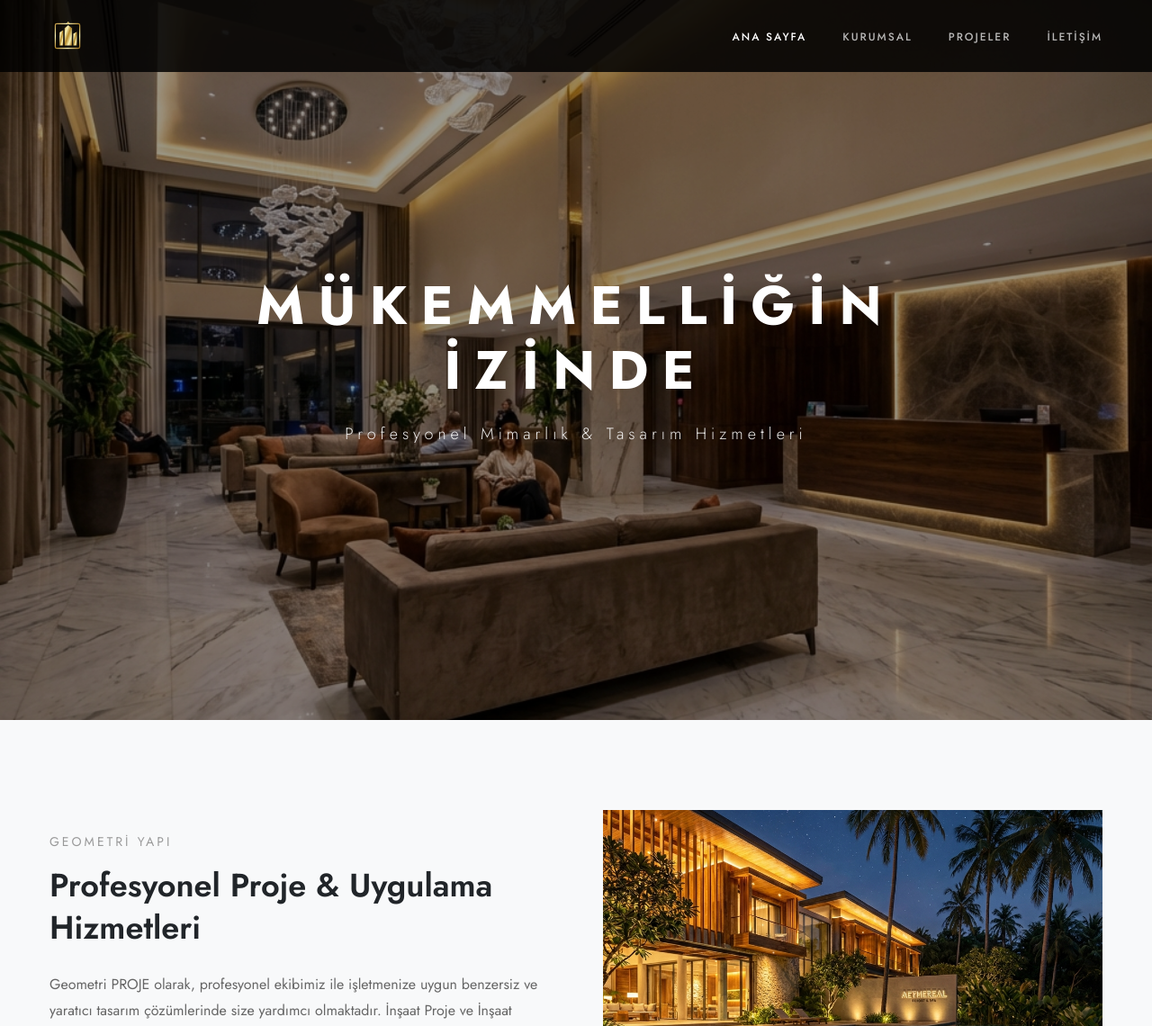
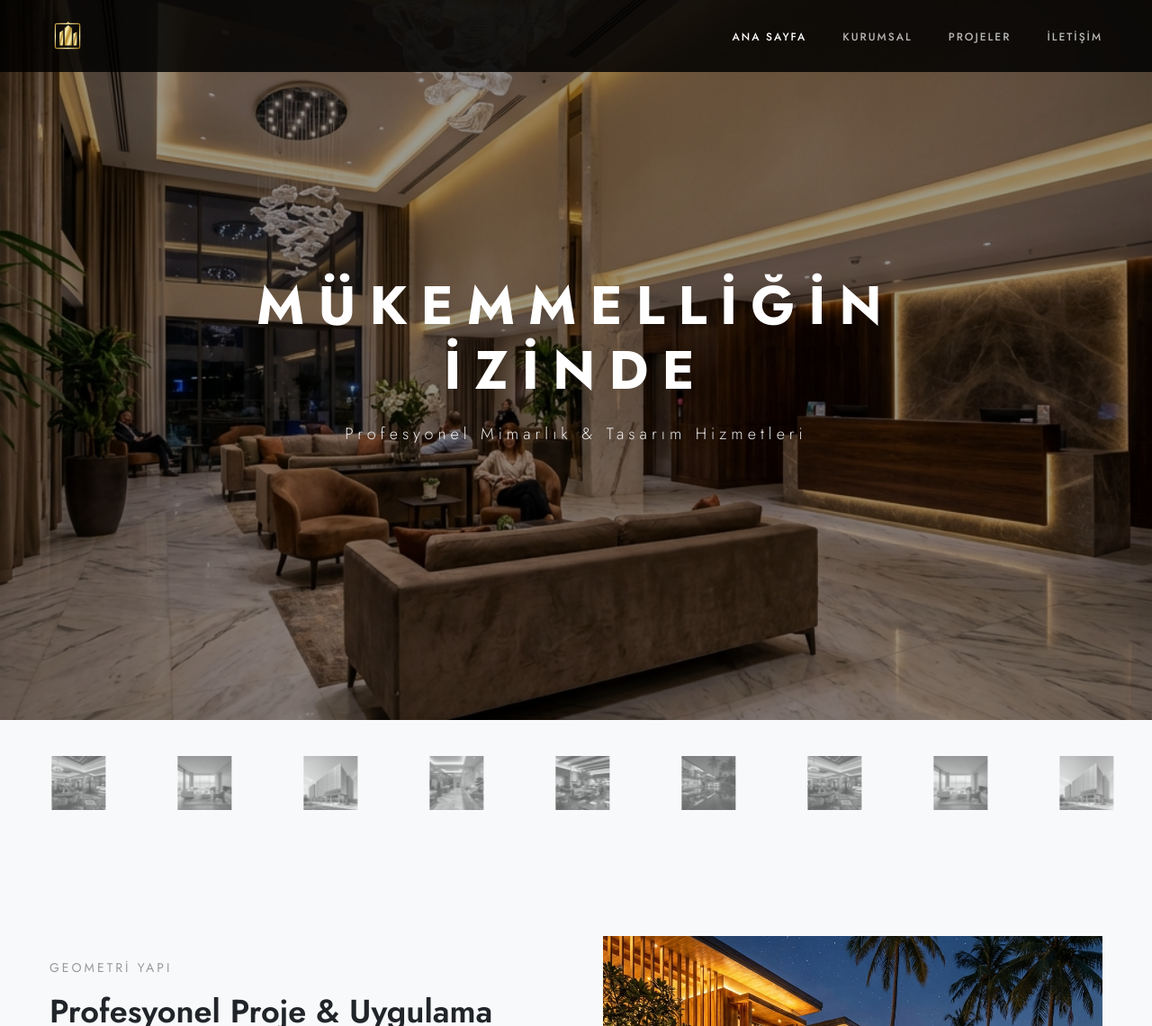
Before and after one commit to ArdaYldz8/GeometriYapi, a website: page index.html in a window 1280 px wide. Shown: the top 1140 px of the page at 90% size. Drawn offline with Linux system fonts and the light colour scheme; no server answers.

Commit message:
Add infinite logo loop animation between hero and about sections

```diff
--- /dev/null
+++ b/css/logo-loop.css
@@ -0,0 +1,89 @@
+/* ========================================
+   LOGO LOOP ANIMATION - Infinite Marquee
+   ======================================== */
+
+.logo-loop-section {
+    background: #f8f9fa;
+    padding: 40px 0;
+    overflow: hidden;
+}
+
+.logo-loop {
+    position: relative;
+    width: 100%;
+    overflow: hidden;
+    mask-image: linear-gradient(to right, transparent, black 5%, black 95%, transparent);
+    -webkit-mask-image: linear-gradient(to right, transparent, black 5%, black 95%, transparent);
+}
+
+.logo-loop__track {
+    display: flex;
+    animation: scroll-left 25s linear infinite;
+}
+
+.logo-loop__list {
+    display: flex;
+    align-items: center;
+    list-style: none;
+    margin: 0;
+    padding: 0;
+    flex-shrink: 0;
+}
+
+.logo-loop__item {
+    flex-shrink: 0;
+    padding: 0 40px;
+    display: flex;
+    align-items: center;
+    justify-content: center;
+    opacity: 0.6;
+    transition: all 0.3s ease;
+    filter: grayscale(100%);
+}
+
+.logo-loop__item:hover {
+    opacity: 1;
+    transform: scale(1.15);
+    filter: grayscale(0%);
+}
+
+.logo-loop__item img {
+    height: 60px;
+    width: auto;
+    display: block;
+    object-fit: contain;
+}
+
+@keyframes scroll-left {
+    from {
+        transform: translateX(0);
+    }
+
+    to {
+        transform: translateX(-25%);
+    }
+}
+
+/* Pause on hover */
+.logo-loop:hover .logo-loop__track {
+    animation-play-state: paused;
+}
+
+/* Responsive */
+@media (max-width: 768px) {
+    .logo-loop__item {
+        padding: 0 25px;
+    }
+
+    .logo-loop__item img {
+        height: 45px;
+    }
+
+    .logo-loop-section {
+        padding: 25px 0;
+    }
+
+    .logo-loop__track {
+        animation-duration: 18s;
+    }
+}
--- a/index.html
+++ b/index.html
@@ -7,6 +7,7 @@
     <meta name="description" content="Geometri YAPI - Profesyonel Mimarlık ve Tasarım Hizmetleri">
     <title>GEOMETRİ YAPI | Mimarlık & Tasarım</title>
     <link rel="stylesheet" href="css/style.css">
+    <link rel="stylesheet" href="css/logo-loop.css">
     <link rel="stylesheet" href="https://cdnjs.cloudflare.com/ajax/libs/font-awesome/6.4.0/css/all.min.css">
 </head>
 
@@ -38,6 +39,46 @@
             <div class="hero-content">
                 <h1>MÜKEMMELLİĞİN İZİNDE</h1>
                 <p>Profesyonel Mimarlık & Tasarım Hizmetleri</p>
+            </div>
+        </div>
+    </section>
+
+    <!-- ========== LOGO LOOP SECTION ========== -->
+    <section class="logo-loop-section">
+        <div class="logo-loop">
+            <div class="logo-loop__track">
+                <ul class="logo-loop__list">
+                    <li class="logo-loop__item"><img src="images/project1.jpg" alt="Partner"></li>
+                    <li class="logo-loop__item"><img src="images/project2.jpg" alt="Partner"></li>
+                    <li class="logo-loop__item"><img src="images/project3.jpg" alt="Partner"></li>
+                    <li class="logo-loop__item"><img src="images/project4.jpg" alt="Partner"></li>
+                    <li class="logo-loop__item"><img src="images/project5.jpg" alt="Partner"></li>
+                    <li class="logo-loop__item"><img src="images/project6.jpg" alt="Partner"></li>
+                </ul>
+                <ul class="logo-loop__list" aria-hidden="true">
+                    <li class="logo-loop__item"><img src="images/project1.jpg" alt="Partner"></li>
+                    <li class="logo-loop__item"><img src="images/project2.jpg" alt="Partner"></li>
+                    <li class="logo-loop__item"><img src="images/project3.jpg" alt="Partner"></li>
+                    <li class="logo-loop__item"><img src="images/project4.jpg" alt="Partner"></li>
+                    <li class="logo-loop__item"><img src="images/project5.jpg" alt="Partner"></li>
+                    <li class="logo-loop__item"><img src="images/project6.jpg" alt="Partner"></li>
+                </ul>
+                <ul class="logo-loop__list" aria-hidden="true">
+                    <li class="logo-loop__item"><img src="images/project1.jpg" alt="Partner"></li>
+                    <li class="logo-loop__item"><img src="images/project2.jpg" alt="Partner"></li>
+                    <li class="logo-loop__item"><img src="images/project3.jpg" alt="Partner"></li>
+                    <li class="logo-loop__item"><img src="images/project4.jpg" alt="Partner"></li>
+                    <li class="logo-loop__item"><img src="images/project5.jpg" alt="Partner"></li>
+                    <li class="logo-loop__item"><img src="images/project6.jpg" alt="Partner"></li>
+                </ul>
+                <ul class="logo-loop__list" aria-hidden="true">
+                    <li class="logo-loop__item"><img src="images/project1.jpg" alt="Partner"></li>
+                    <li class="logo-loop__item"><img src="images/project2.jpg" alt="Partner"></li>
+                    <li class="logo-loop__item"><img src="images/project3.jpg" alt="Partner"></li>
+                    <li class="logo-loop__item"><img src="images/project4.jpg" alt="Partner"></li>
+                    <li class="logo-loop__item"><img src="images/project5.jpg" alt="Partner"></li>
+                    <li class="logo-loop__item"><img src="images/project6.jpg" alt="Partner"></li>
+                </ul>
             </div>
         </div>
     </section>
@@ -242,6 +283,7 @@
     </footer>
 
     <!-- ========== SCRIPTS ========== -->
+    <script src="js/logo-loop.js"></script>
     <script src="js/script.js"></script>
 </body>
 
--- /dev/null
+++ b/js/logo-loop.js
@@ -0,0 +1,53 @@
+// ============================================
+// LOGO LOOP ANIMATION - Vanilla JS
+// Seamless infinite scroll
+// ============================================
+
+document.addEventListener('DOMContentLoaded', function () {
+    const logoLoops = document.querySelectorAll('.logo-loop');
+
+    logoLoops.forEach(loop => {
+        const track = loop.querySelector('.logo-loop__track');
+        const firstList = track.querySelector('.logo-loop__list');
+
+        if (!track || !firstList) return;
+
+        // Wait for images to load then calculate proper animation
+        const images = firstList.querySelectorAll('img');
+        let loadedImages = 0;
+
+        const initAnimation = () => {
+            // Get the width of one list (first copy)
+            const listWidth = firstList.offsetWidth;
+
+            // Calculate animation duration based on width (slower for longer content)
+            const speed = 50; // pixels per second
+            const duration = listWidth / speed;
+
+            // Set CSS custom property for animation
+            track.style.setProperty('--scroll-width', `-${listWidth}px`);
+            track.style.animationDuration = `${duration}s`;
+        };
+
+        // Wait for all images to load
+        if (images.length === 0) {
+            initAnimation();
+        } else {
+            images.forEach(img => {
+                if (img.complete) {
+                    loadedImages++;
+                    if (loadedImages === images.length) initAnimation();
+                } else {
+                    img.addEventListener('load', () => {
+                        loadedImages++;
+                        if (loadedImages === images.length) initAnimation();
+                    });
+                    img.addEventListener('error', () => {
+                        loadedImages++;
+                        if (loadedImages === images.length) initAnimation();
+                    });
+                }
+            });
+        }
+    });
+});
```
